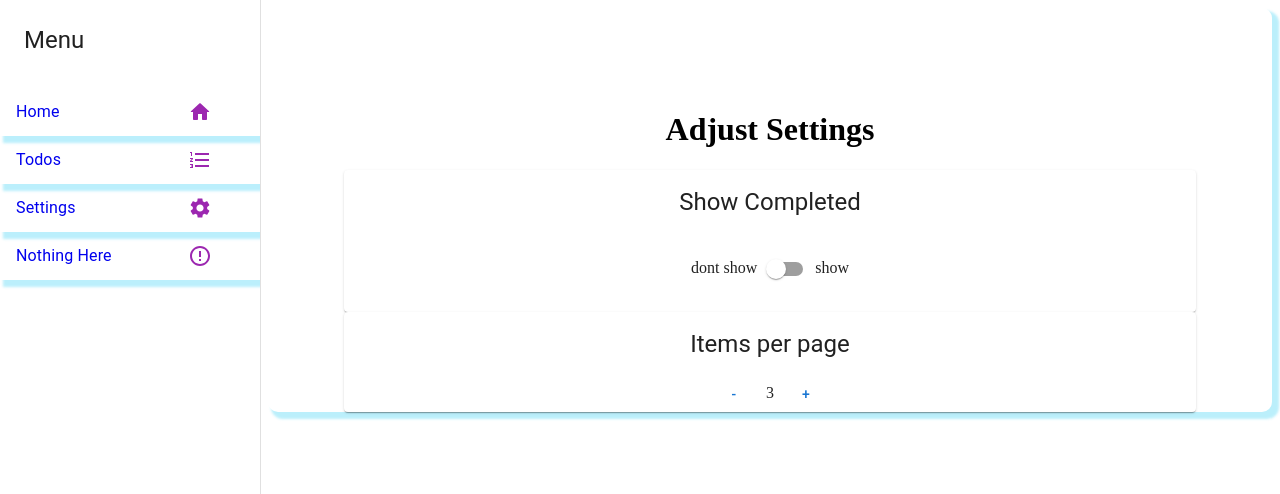
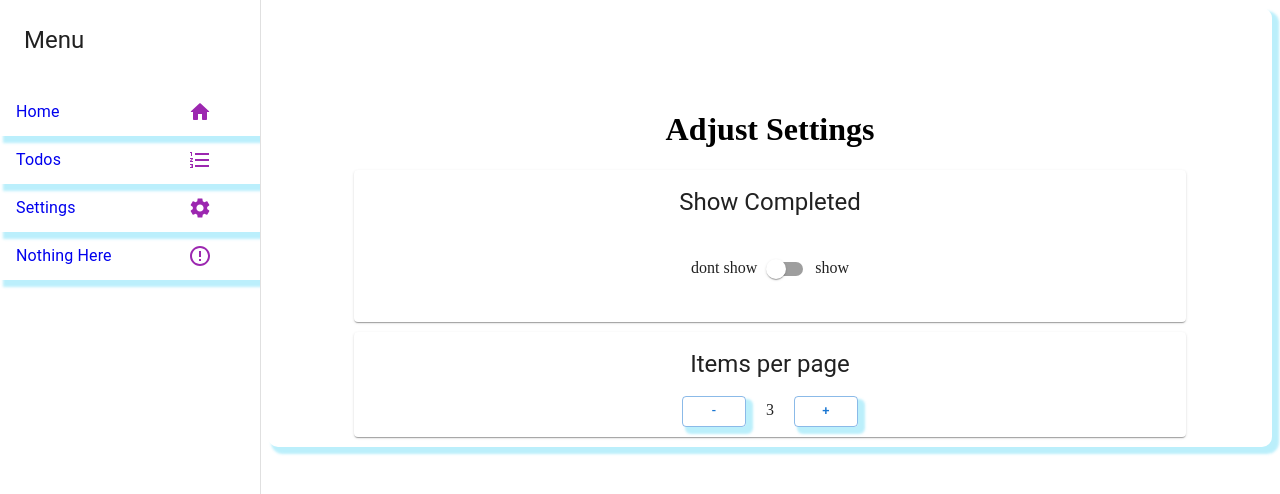
Before and after one commit to antoni909/todo-app, a React (Create React App) app: page /settings in a window 1280 px wide. Shown: the top 494 px of the page. Built offline with nearby package versions, Linux system fonts and the light colour scheme.

Commit message:
adds styling to settings component

```diff
--- a/src/components/Layout.jsx
+++ b/src/components/Layout.jsx
@@ -1,5 +1,5 @@
 import { Link, Outlet } from 'react-router-dom';
-// import { makeStyles } from '@material-ui/core'
+
 import useStyles from '../hooks/useStyles'
 import Drawer from '@mui/material/Drawer';
 import Typography from '@material-ui/core/Typography'
@@ -74,7 +74,6 @@ const Layout = ({children}) => {
           ))}
         </List>
       </Drawer>
-
       <div className={classes.page}>
         <div className={classes.toolbar}></div>
         {children}
--- a/src/components/Settings.jsx
+++ b/src/components/Settings.jsx
@@ -1,5 +1,5 @@
 import { useState,useEffect } from 'react'
-
+import useStyles from '../hooks/useStyles'
 import Button from '@mui/material/Button';
 import Switch from '@mui/material/Switch';
 import Card from '@mui/material/Card';
@@ -15,7 +15,7 @@ const Settings = () => {
     console.log(savedVal)
     return savedVal || {completedTodos: false, totalTodos:3}
   }
-
+  const classes = useStyles()
   const [defaults, setDefaults] = useState(getLocal)
 
   useEffect(()=>{
@@ -26,10 +26,12 @@ const Settings = () => {
       <Container
           maxWidth="md"
           align="center"
-
         >
           <h1>Adjust Settings</h1>
-          <Card boolean="true">
+          <Card
+            boolean="true"
+            className={classes.card}
+          >
             <CardHeader title='Show Completed'></CardHeader>
             <CardContent>
               dont show
@@ -39,15 +41,23 @@ const Settings = () => {
                 />show
             </CardContent>
           </Card>
-          <Card boolean="true">
+          <Card
+            boolean="true"
+            className={classes.card}
+            >
             <CardHeader title='Items per page'></CardHeader>
               <Button
-                // className={classes.button}
+                className={classes.button}
                 onClick={() => setDefaults({...defaults,totalTodos: defaults.totalTodos - 1})}
+                size="small"
+                variant="outlined"
               > - </Button>
-              {defaults.totalTodos}
+              <span style={{margin: '20px'}}>{defaults.totalTodos}</span>
               <Button
+                className={classes.button}
                 onClick={() => setDefaults({...defaults,totalTodos: defaults.totalTodos + 1})}
+                size="small"
+                variant="outlined"
               > + </Button>
           </Card>
       </Container>
--- a/src/hooks/useStyles.js
+++ b/src/hooks/useStyles.js
@@ -16,6 +16,10 @@ const useStyles = makeStyles((theme)=> {
         backgroundColor: '#f11f11f11'
       },
       marginTop: '10px',
+    },
+    card: {
+      margin: '10px 10px 10px 10px',
+      paddingBottom: '10px',
     },
     drawer: {
       width: drawerWidth
```
